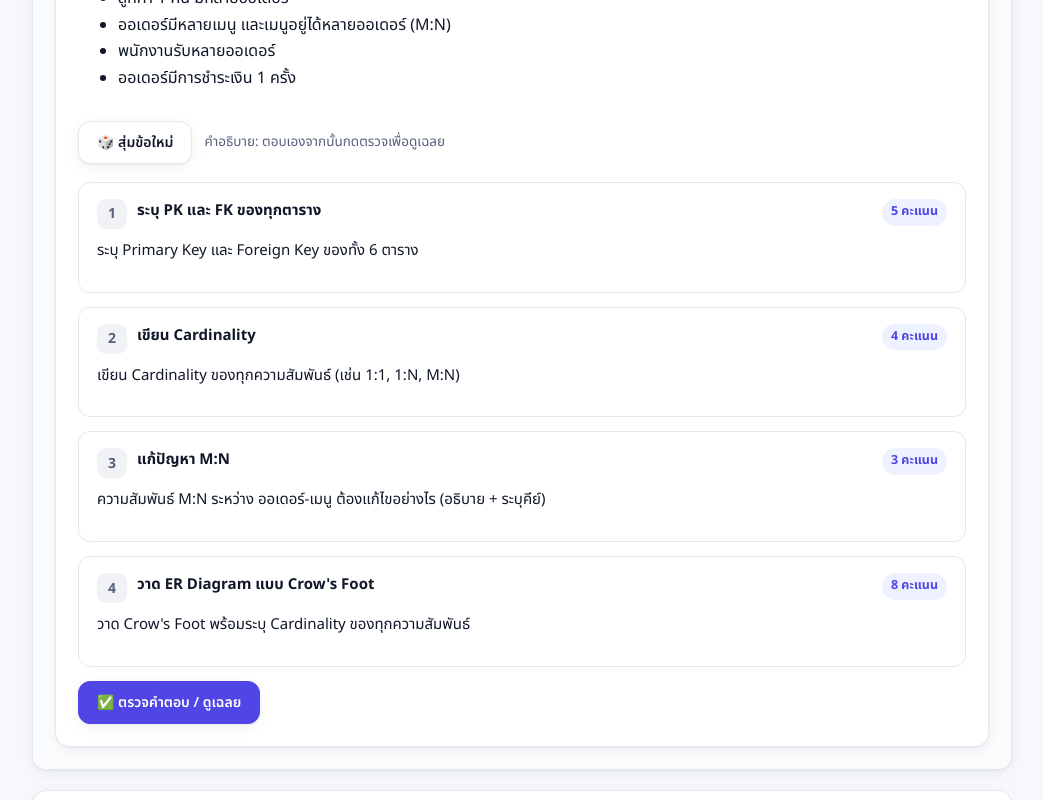
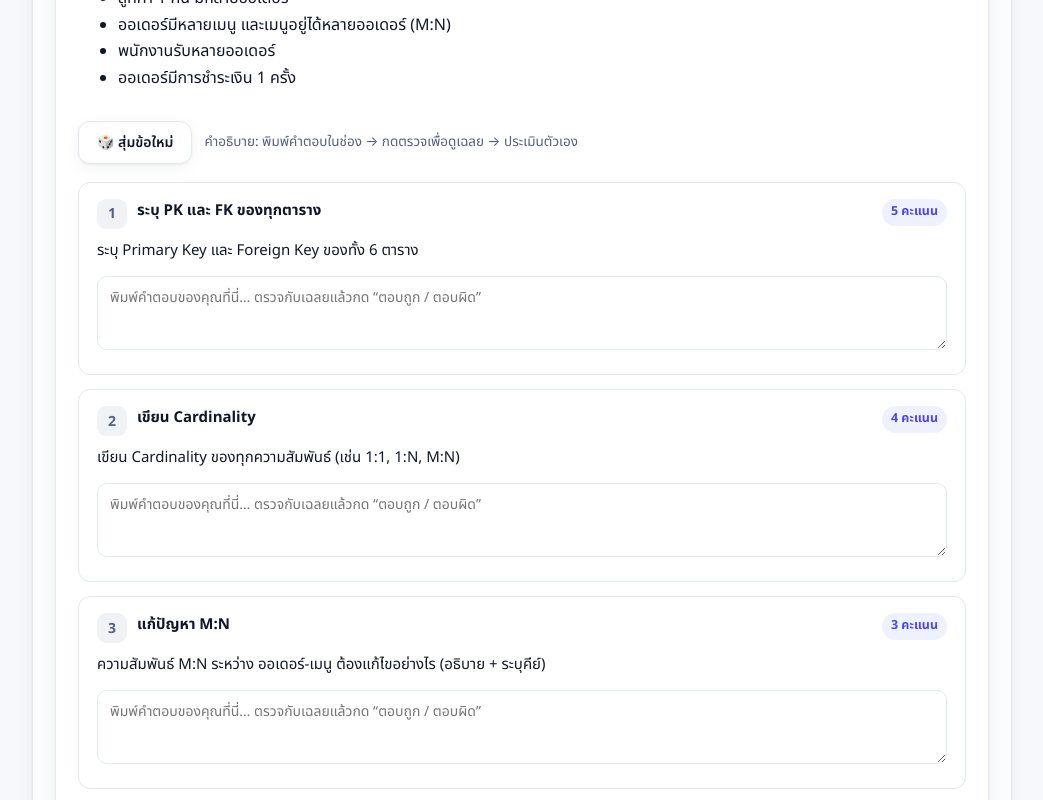
Before and after one commit to chalanon/database-midterm, a Next.js app: page / in a window 1280 px wide. Shown: the part 7280-8080 px from the top of the page, without its empty margins (118-1161 px from the left). Built offline with nearby package versions, Linux system fonts and the light colour scheme.

Commit message:
Quiz: เพิ่มช่องพิมพ์คำตอบให้โจทย์แบบ long (ชุด 1-3 และข้อเขียนชุด 4) เพื่อให้ตอบได้ก่อนกดตรวจ

```diff
--- a/app/components/Quiz.tsx
+++ b/app/components/Quiz.tsx
@@ -113,7 +113,7 @@ export default function Quiz({ set }: QuizProps) {
             🎲 สุ่มข้อใหม่
           </button>
           <span className="progress">
-            คำอธิบาย: {set.no === 5 ? "กรอกคำศัพท์ที่หายไป" : set.no === 6 ? "แก้ประโยคให้ถูกต้อง (พิมพ์แก้เอง)" : "ตอบเองจากนั้นกดตรวจเพื่อดูเฉลย"}
+            คำอธิบาย: {set.no === 5 ? "กรอกคำศัพท์ที่หายไป" : set.no === 6 ? "แก้ประโยคให้ถูกต้อง (พิมพ์แก้เอง)" : "พิมพ์คำตอบในช่อง → กดตรวจเพื่อดูเฉลย → ประเมินตัวเอง"}
           </span>
         </div>
 
@@ -237,6 +237,15 @@ function QuestionCard({ q, index, answers, setAnswers, selfMarks, setSelfMarks,
         />
       )}
 
+      {q.type === "long" && (
+        <textarea
+          className="q-input"
+          placeholder="พิมพ์คำตอบของคุณที่นี่… ตรวจกับเฉลยแล้วกด “ตอบถูก / ตอบผิด”"
+          value={typeof answers[q.id] === "string" ? (answers[q.id] as string) : ""}
+          onChange={(e) => update(e.target.value)}
+        />
+      )}
+
       {checked && fb === "ok" && (
         <div className="feedback ok">
           <b>✓ ถูกต้อง</b> {q.explanation}
```
